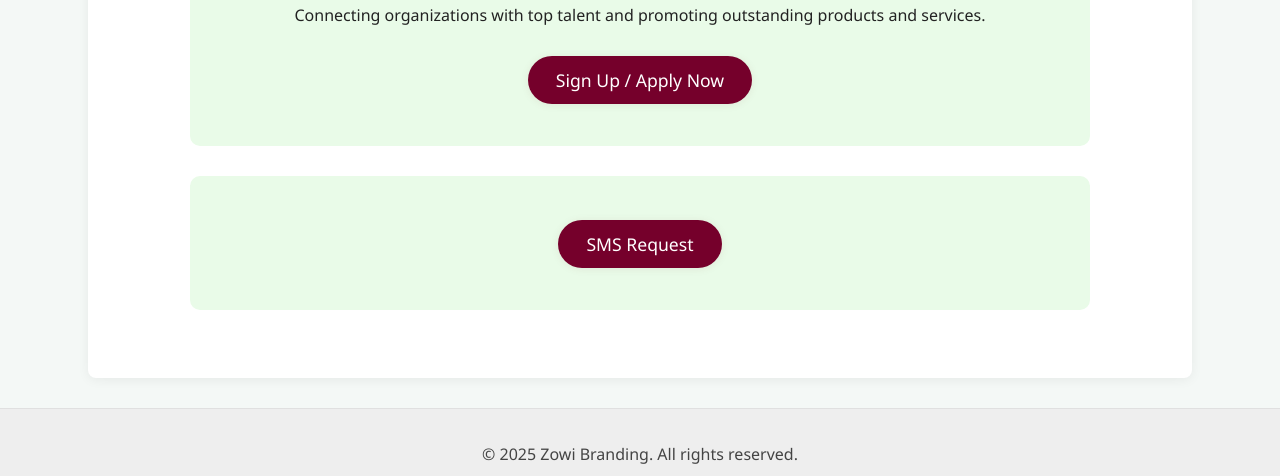
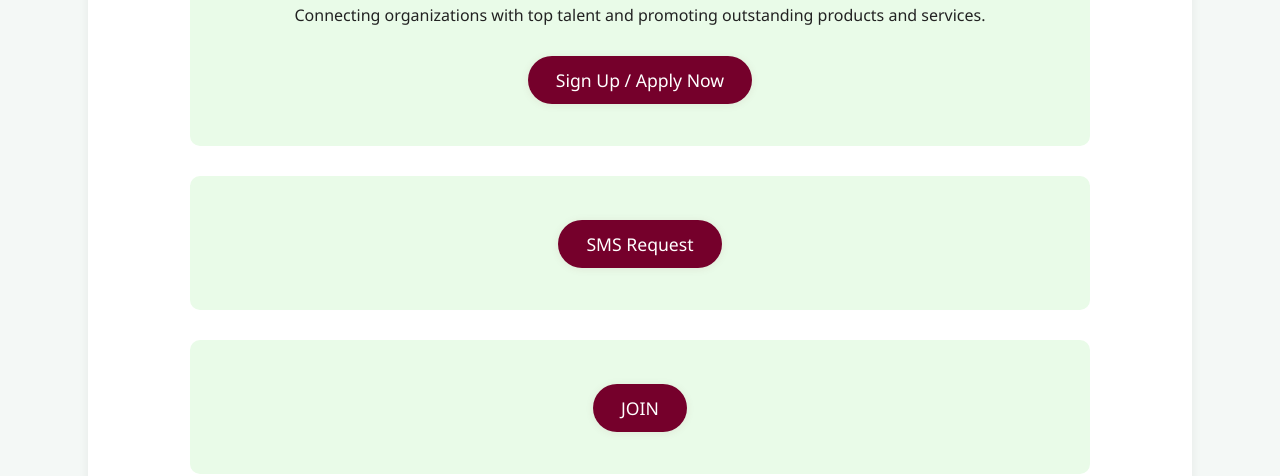
Before and after one commit to rohobotya/Zowipromotionzone, a plain HTML site: page index.html in a window 1280 px wide. Shown: the part 324-800 px from the top of the page. Drawn offline with Linux system fonts and the light colour scheme.

Commit message:
Update index.html

```diff
--- a/index.html
+++ b/index.html
@@ -25,6 +25,10 @@
       <a href="https://rohobotya.github.io/Sms/" class="cta-button" target="_blank">SMS Request</a>
     </section>
 
+        <section class="hero">
+      <a href="https://rohobotya.github.io/Zowisin-in/" class="cta-button" target="_blank">JOIN</a>
+        </section>
+
   </main>
   <footer>
     <p>&copy; 2025 Zowi Branding. All rights reserved.</p>
```
